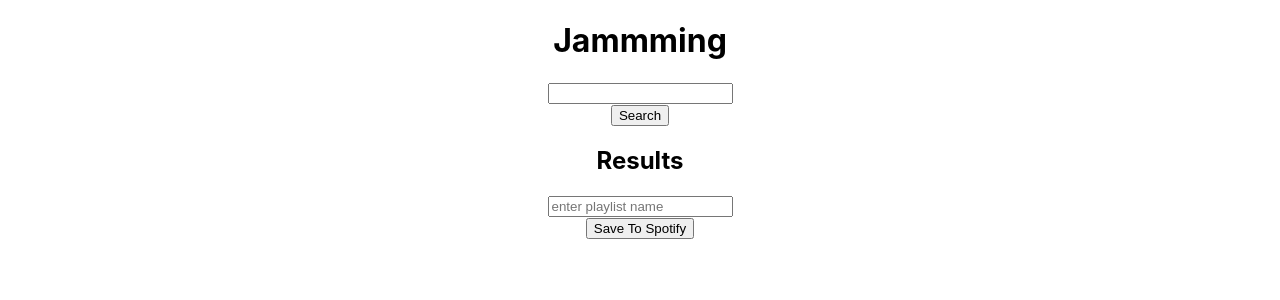
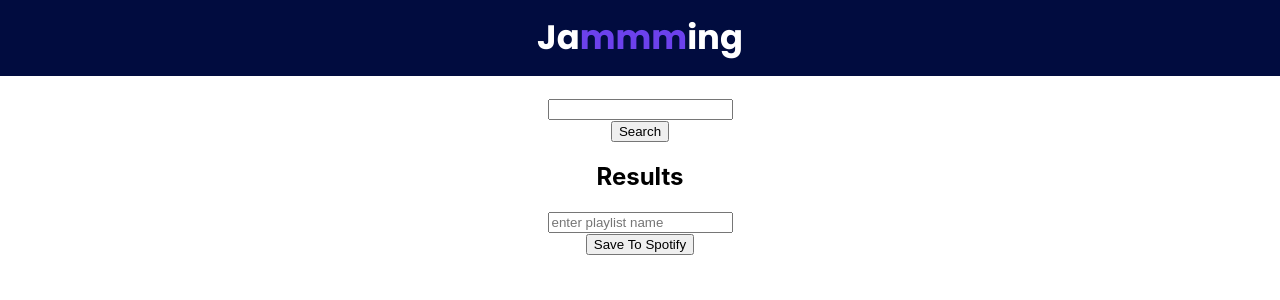
Before and after one commit to techStarZx/jamming, a React (Create React App) app: page / in a window 1280 px wide. Shown: the top 300 px of the page. Built offline with nearby package versions, Linux system fonts and the light colour scheme.

Commit message:
Add styling to the header

```diff
--- a/src/components/Header/Header.js
+++ b/src/components/Header/Header.js
@@ -1,9 +1,10 @@
 import React from "react";
+import styles from './Header.module.css'
 
 function Header() {
     return (
         <header>
-            <h1>Jammming</h1>
+            <h1>Ja<span className={styles.highlight}>mmm</span>ing</h1>
         </header>
     );
 }
--- /dev/null
+++ b/src/components/Header/Header.module.css
@@ -0,0 +1,15 @@
+@import url('https://fonts.googleapis.com/css2?family=Poppins:ital,wght@0,100;0,200;0,300;0,400;0,500;0,600;0,700;0,800;0,900;1,100;1,200;1,300;1,400;1,500;1,600;1,700;1,800;1,900&display=swap');
+
+h1 {
+    background-color: rgb(1, 12, 63);
+    padding: 0.77rem 0;
+    font-family: 'Poppins', sans-serif;
+    font-size: 33.84px;
+    color: #fff;
+    text-align: center;
+    margin-top: 0;
+}
+
+.highlight {
+    color: #6c41ec;
+}
```
